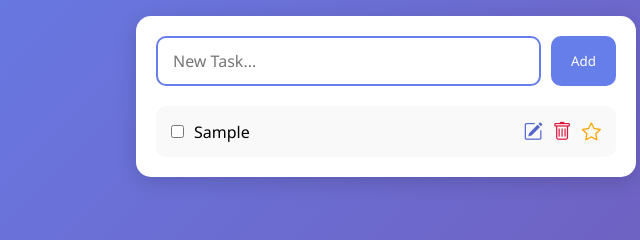
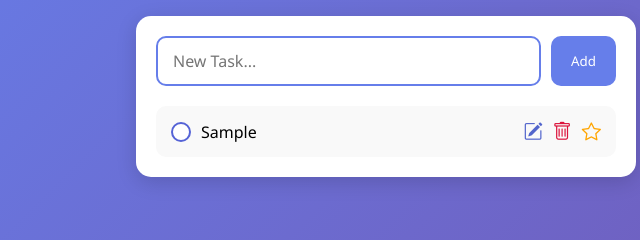
Before and after one commit to Zeynab-jalalian/To_Do_List, a plain HTML site: page index.html in a window 1280 px wide. Both pictures are taken after typing "Sample" into the empty fields and a click on the button "Add". Shown: the top 240 px of the page, 254-894 px from the left. Drawn offline with nearby package versions, Linux system fonts and the light colour scheme.

Commit message:
first part

```diff
--- a/script.js
+++ b/script.js
@@ -32,6 +32,7 @@ const newTask = () => {
   deleteBtn.forEach((d) => {
     d.addEventListener("click", () => {
       d.parentNode.remove();
+       taskInput.focus();
     });
   });
 
@@ -52,8 +53,17 @@ const newTask = () => {
       } else {
         s.classList.replace("bi-star-fill", "bi-star");
       }
+       taskInput.focus();
     });
   });
+
+  const checkboxes=document.querySelectorAll(".checkbox");
+  checkboxes.forEach((c)=>{
+    c.addEventListener("change",()=>{
+      c.nextElementSibling.classList.toggle("completed");
+       taskInput.focus();
+    })
+  })
 
   taskInput.value = "";
   taskInput.focus();
--- a/style.css
+++ b/style.css
@@ -114,9 +114,29 @@ body {
   text-align: center;
   display: none;
 }
-.checkbox{
-    cursor: pointer;
+.checkbox {
+  cursor: pointer;
+  appearance: none;
+  width: 20px;
+  height: 20px;
+  border-radius: 50%;
+  border: 2px solid #5563d6;
+  outline: none;
+  display: inline-block;
+  vertical-align: middle;
+  background-color: #fff;
 }
+
+
+.checkbox:checked {
+  background-color: #5563d6;
+}
+
+.completed {
+  text-decoration: line-through;
+  color: #8d8d8d;
+}
+
 @media (max-width: 480px) {
   .wrapper {
     flex-direction: column;
```
